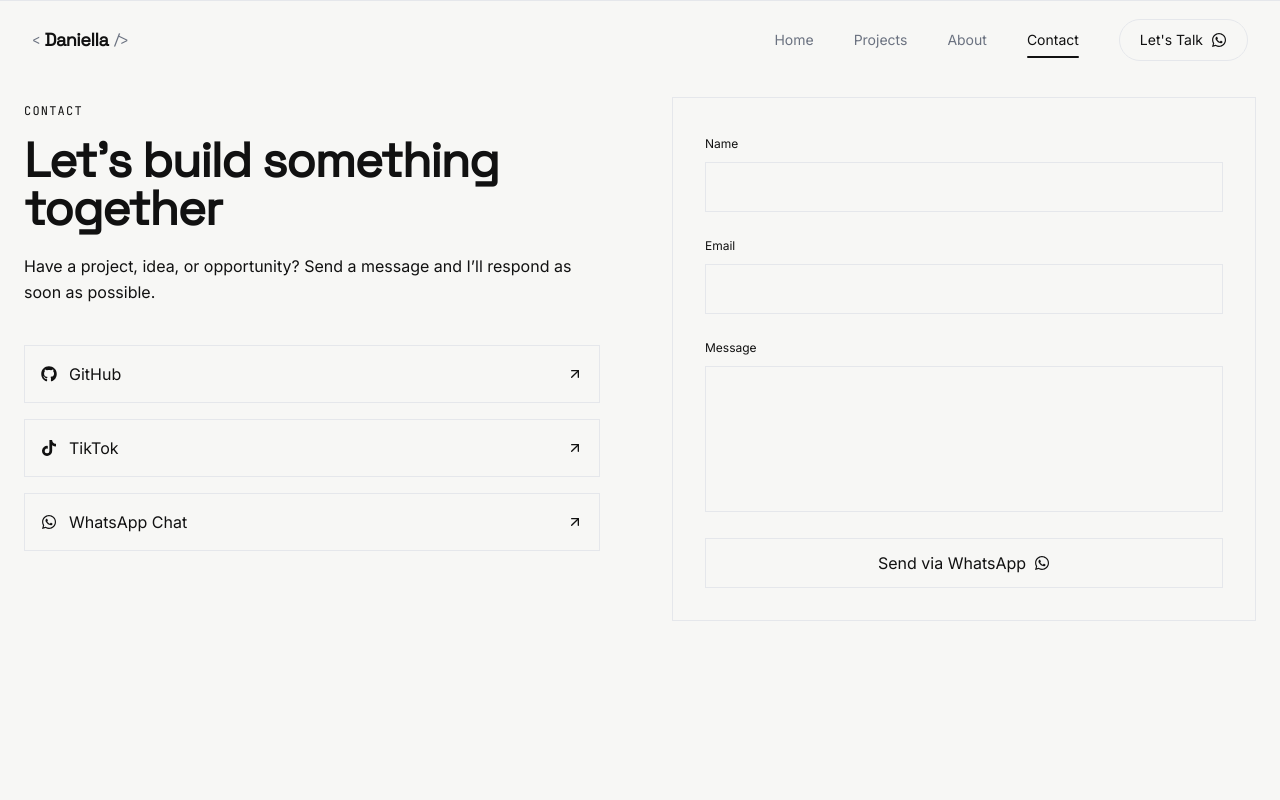
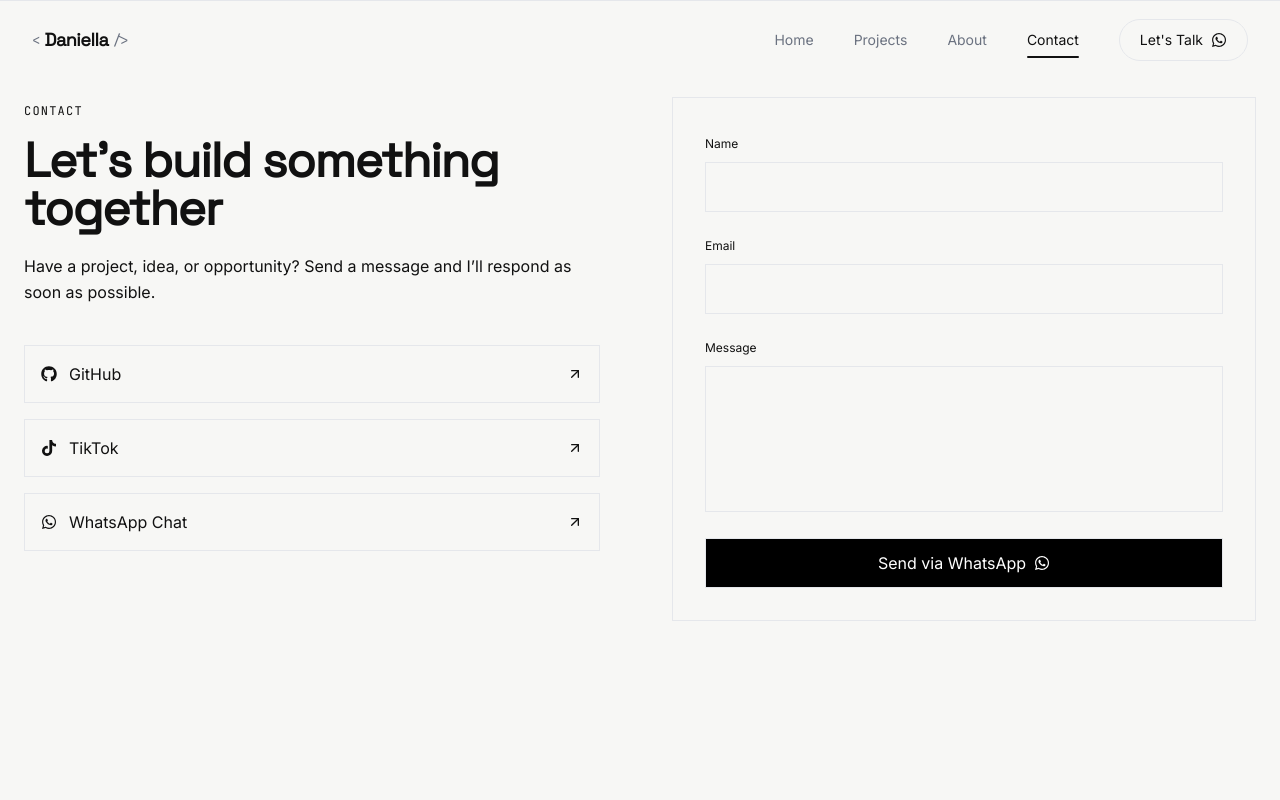
Before and after one commit to Daniella-fejiro/portfolio, a React (Vite) app: page /contact in a window 1280 px wide. Shown: the top 800 px of the page. Built offline with nearby package versions, Linux system fonts and the light colour scheme.

Commit message:
fix: contact button

```diff
--- a/src/pages/Contact.jsx
+++ b/src/pages/Contact.jsx
@@ -133,7 +133,7 @@ export default function Contact() {
 
           <button
             type="submit"
-            className="w-full flex items-center justify-center gap-2 p-3 border border-border hover:border-black transition"
+            className="w-full flex items-center justify-center bg-black text-white gap-2 p-3 border border-border hover:border-black transition"
           >
             Send via WhatsApp <FaWhatsapp />
           </button>
```
